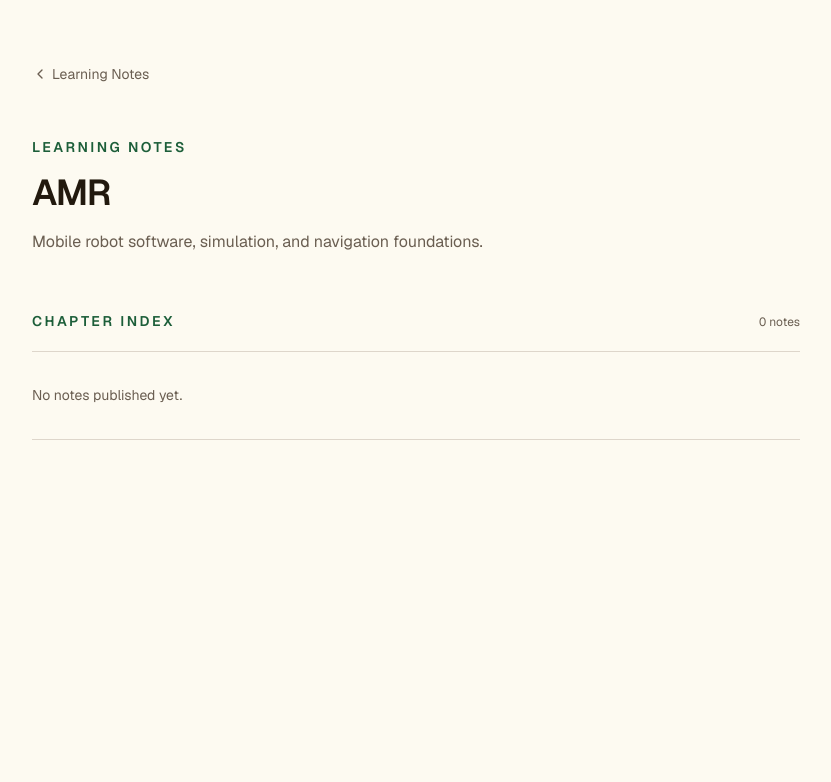
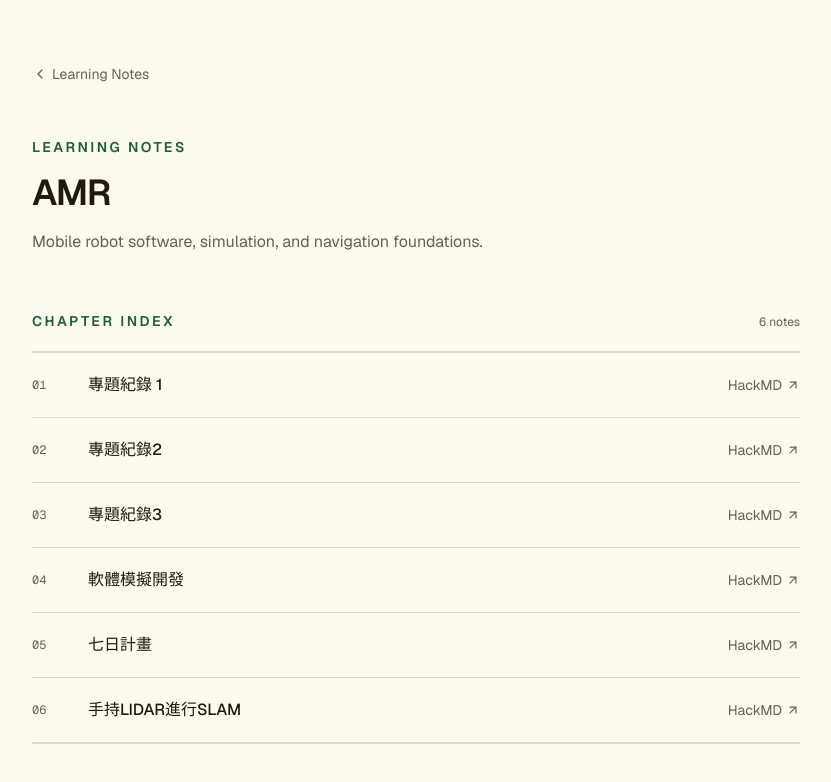
Before and after one commit to johnson931128/johnson931128.github.io, a Next.js app: page /notes/amr in a window 1280 px wide. Shown: the top 782 px of the page, without its empty margins (224-1055 px from the left). Built offline with nearby package versions, Linux system fonts and the light colour scheme.

Commit message:
feat: populate learning notes with HackMD links

```diff
--- a/src/app/notes/[subject]/page.tsx
+++ b/src/app/notes/[subject]/page.tsx
@@ -1,4 +1,8 @@
-import { getLearningNoteSubject, LEARNING_NOTE_SUBJECTS } from "@/data/learning-notes";
+import {
+  getLearningNoteSubject,
+  LEARNING_NOTE_SUBJECTS,
+  sortLearningNotes,
+} from "@/data/learning-notes";
 import { ArrowUpRight, ChevronLeft } from "lucide-react";
 import type { Metadata } from "next";
 import Link from "next/link";
@@ -40,6 +44,51 @@ export default async function LearningNoteSubjectPage({
     notFound();
   }
 
+  const notes = sortLearningNotes(subject.notes);
+  const hasGroups = notes.some((note) => note.group);
+  const groupOrder = ["tf2", "intermediate", "action", "Client Library", "ORB-slam3", null];
+  const noteGroups = hasGroups
+    ? groupOrder
+        .map((group) => ({
+          group,
+          notes: notes.filter((note) => (note.group ?? null) === group),
+        }))
+        .filter(({ notes: groupedNotes }) => groupedNotes.length > 0)
+    : [{ group: null, notes }];
+
+  const renderNotes = (groupedNotes: typeof notes) => (
+    <div className="divide-y divide-border border-y border-border">
+      {groupedNotes.map((note, index) => (
+        <a
+          key={note.slug}
+          href={note.hackmdUrl}
+          target="_blank"
+          rel="noopener noreferrer"
+          aria-label={`Open ${note.title} on HackMD (opens in a new tab)`}
+          className="group flex items-start gap-4 py-5 transition-colors hover:bg-card/45 focus-visible:relative focus-visible:z-10 focus-visible:bg-card/60 focus-visible:outline-none focus-visible:ring-2 focus-visible:ring-ring focus-visible:ring-inset sm:items-center sm:gap-6"
+        >
+          <span className="mt-0.5 w-8 shrink-0 font-mono text-xs tabular-nums text-muted-foreground sm:mt-0">
+            {String(index + 1).padStart(2, "0")}
+          </span>
+          <div className="min-w-0 flex-1">
+            <h3 className="font-medium text-foreground transition-colors group-hover:text-primary">
+              {note.title}
+            </h3>
+            {note.updatedAt ? (
+              <time className="mt-1 block text-xs text-muted-foreground">
+                Updated {note.updatedAt}
+              </time>
+            ) : null}
+          </div>
+          <span className="inline-flex shrink-0 items-center gap-1 text-sm text-muted-foreground transition-colors group-hover:text-foreground">
+            HackMD
+            <ArrowUpRight className="size-3.5" aria-hidden />
+          </span>
+        </a>
+      ))}
+    </div>
+  );
+
   return (
     <main className="mx-auto max-w-3xl">
       <nav aria-label="Breadcrumb" className="mb-12">
@@ -79,33 +128,14 @@ export default async function LearningNoteSubjectPage({
 
         {subject.notes.length > 0 ? (
           <div className="mt-5 divide-y divide-border border-y border-border">
-            {subject.notes.map((note, index) => (
-              <div
-                key={note.slug}
-                className="flex items-start gap-4 py-5 sm:items-center sm:gap-6"
-              >
-                <span className="mt-0.5 w-8 shrink-0 font-mono text-xs tabular-nums text-muted-foreground sm:mt-0">
-                  {String(index + 1).padStart(2, "0")}
-                </span>
-                <div className="min-w-0 flex-1">
-                  <h3 className="font-medium text-foreground">{note.title}</h3>
-                  {note.updatedAt ? (
-                    <time className="mt-1 block text-xs text-muted-foreground">
-                      Updated {note.updatedAt}
-                    </time>
-                  ) : null}
-                </div>
-                {note.hackmdUrl ? (
-                  <a
-                    href={note.hackmdUrl}
-                    target="_blank"
-                    rel="noopener noreferrer"
-                    className="inline-flex shrink-0 items-center gap-1 rounded-sm text-sm text-muted-foreground transition-colors hover:text-foreground focus-visible:outline-none focus-visible:ring-2 focus-visible:ring-ring focus-visible:ring-offset-4 focus-visible:ring-offset-background"
-                  >
-                    HackMD
-                    <ArrowUpRight className="size-3.5" aria-hidden />
-                  </a>
+            {noteGroups.map(({ group, notes: groupedNotes }) => (
+              <div key={group ?? "general"} className="space-y-3">
+                {hasGroups ? (
+                  <h3 className="text-xs font-semibold uppercase tracking-[0.16em] text-muted-foreground">
+                    {group ?? "General"}
+                  </h3>
                 ) : null}
+                {renderNotes(groupedNotes)}
               </div>
             ))}
           </div>
--- a/src/data/learning-notes.ts
+++ b/src/data/learning-notes.ts
@@ -7,8 +7,9 @@ export type LearningNoteSubjectSlug =
 export type LearningNote = {
   slug: string;
   title: string;
+  group?: string | null;
   updatedAt?: string;
-  hackmdUrl?: string;
+  hackmdUrl: string;
 };
 
 export type LearningNoteSubject = {
@@ -18,6 +19,28 @@ export type LearningNoteSubject = {
   notes: readonly LearningNote[];
 };
 
+const HACKMD_BASE_URL = "https://hackmd.io/@johnson931128/";
+
+const chapterNumber = (title: string) => {
+  const match = /^(?:ch(?:apter)?\s*|)(\d+)(?:\.\d+)?/i.exec(title);
+  return match ? Number(match[1]) : null;
+};
+
+export function sortLearningNotes(notes: readonly LearningNote[]) {
+  return notes
+    .map((note, index) => ({ note, index, chapter: chapterNumber(note.title) }))
+    .sort((a, b) => {
+      if (a.chapter !== null && b.chapter !== null) {
+        return a.chapter - b.chapter || a.index - b.index;
+      }
+
+      if (a.chapter !== null) return -1;
+      if (b.chapter !== null) return 1;
+      return a.index - b.index;
+    })
+    .map(({ note }) => note);
+}
+
 // Keep this shape stable so a future build-time HackMD sync can replace the
 // note arrays without changing the homepage or subject page components.
 export const LEARNING_NOTE_SUBJECTS: readonly LearningNoteSubject[] = [
@@ -25,25 +48,184 @@ export const LEARNING_NOTE_SUBJECTS: readonly LearningNoteSubject[] = [
     slug: "computer-organization",
     title: "Computer Organization",
     description: "Foundations of processors, memory, and the systems built around them.",
-    notes: [],
+    notes: [
+      { slug: "r18S3BNy-g", title: "ch1", group: null, hackmdUrl: `${HACKMD_BASE_URL}r18S3BNy-g` },
+      { slug: "H1Na16eJbl", title: "ch2", group: null, hackmdUrl: `${HACKMD_BASE_URL}H1Na16eJbl` },
+      { slug: "SJHI3Saagg", title: "CH2", group: null, hackmdUrl: `${HACKMD_BASE_URL}SJHI3Saagg` },
+      { slug: "SJBM9xHkbx", title: "ch3", group: null, hackmdUrl: `${HACKMD_BASE_URL}SJBM9xHkbx` },
+      {
+        slug: "rkvSyE_Mbx",
+        title: "Ch4_single_cycle",
+        group: null,
+        hackmdUrl: `${HACKMD_BASE_URL}rkvSyE_Mbx`,
+      },
+      {
+        slug: "BJ65MLeQbx",
+        title: "ch4_2_pipeline",
+        group: null,
+        hackmdUrl: `${HACKMD_BASE_URL}BJ65MLeQbx`,
+      },
+      { slug: "Hynti13EWx", title: "分年分", group: null, hackmdUrl: `${HACKMD_BASE_URL}Hynti13EWx` },
+      { slug: "HkyYFIi4-x", title: "考古", group: null, hackmdUrl: `${HACKMD_BASE_URL}HkyYFIi4-x` },
+    ],
   },
   {
     slug: "ros-2",
     title: "ROS 2",
     description: "Robotics middleware, communication, and software composition.",
-    notes: [],
+    notes: [
+      { slug: "rkai7ndAge", title: "tf2 part1", group: "tf2", hackmdUrl: `${HACKMD_BASE_URL}rkai7ndAge` },
+      { slug: "BkmIHwLJWe", title: "Other", group: "tf2", hackmdUrl: `${HACKMD_BASE_URL}BkmIHwLJWe` },
+      {
+        slug: "HyVapUcJ-e",
+        title: "TF Marker Manager",
+        group: "intermediate",
+        hackmdUrl: `${HACKMD_BASE_URL}HyVapUcJ-e`,
+      },
+      {
+        slug: "S1fnvUjeWx",
+        title: "URDF",
+        group: "intermediate",
+        hackmdUrl: `${HACKMD_BASE_URL}S1fnvUjeWx`,
+      },
+      {
+        slug: "S1LKP49J-x",
+        title: "Using the Node Interfaces Template Class (C++)",
+        group: "intermediate",
+        hackmdUrl: `${HACKMD_BASE_URL}S1LKP49J-x`,
+      },
+      {
+        slug: "HkAEVg91Ze",
+        title: "Writing a Composable Node (C++)",
+        group: "intermediate",
+        hackmdUrl: `${HACKMD_BASE_URL}HkAEVg91Ze`,
+      },
+      {
+        slug: "BJvXyx9yZg",
+        title: "Composing multiple nodes in a single process",
+        group: "intermediate",
+        hackmdUrl: `${HACKMD_BASE_URL}BJvXyx9yZg`,
+      },
+      {
+        slug: "BJRMrSA-be",
+        title: "Phase 3 操作指南",
+        group: "action",
+        hackmdUrl: `${HACKMD_BASE_URL}BJRMrSA-be`,
+      },
+      { slug: "SJRu74L0le", title: "Action", group: "action", hackmdUrl: `${HACKMD_BASE_URL}SJRu74L0le` },
+      {
+        slug: "S1rLdkhhxg",
+        title: "Client Library",
+        group: "Client Library",
+        hackmdUrl: `${HACKMD_BASE_URL}S1rLdkhhxg`,
+      },
+      {
+        slug: "r11uLHICel",
+        title: "CMakeLists.txt & Package.xml 撰寫原則",
+        group: "Client Library",
+        hackmdUrl: `${HACKMD_BASE_URL}r11uLHICel`,
+      },
+      {
+        slug: "HylOV8qnxWe",
+        title: "ORB-slam3 實作(筆電)",
+        group: "ORB-slam3",
+        hackmdUrl: `${HACKMD_BASE_URL}HylOV8qnxWe`,
+      },
+      { slug: "ryTv6Kjxbl", title: "目前進度", group: null, hackmdUrl: `${HACKMD_BASE_URL}ryTv6Kjxbl` },
+      {
+        slug: "HkBGLQ8eWl",
+        title: "大方向二 (待修)",
+        group: null,
+        hackmdUrl: `${HACKMD_BASE_URL}HkBGLQ8eWl`,
+      },
+      { slug: "Hyiw7yik-e", title: "大方向", group: null, hackmdUrl: `${HACKMD_BASE_URL}Hyiw7yik-e` },
+      { slug: "SyJlV4fCeg", title: "複習用(專題)", group: null, hackmdUrl: `${HACKMD_BASE_URL}SyJlV4fCeg` },
+      { slug: "SJftEBApgg", title: "Intermediate", group: null, hackmdUrl: `${HACKMD_BASE_URL}SJftEBApgg` },
+      {
+        slug: "rJ_IbH10le",
+        title: "🧭 Modern C++11–23 全語法大全",
+        group: null,
+        hackmdUrl: `${HACKMD_BASE_URL}rJ_IbH10le`,
+      },
+    ],
   },
   {
     slug: "operating-systems",
     title: "Operating Systems",
     description: "Processes, memory, and the interfaces that make systems useful.",
-    notes: [],
+    notes: [
+      { slug: "H1_aLYfhWx", title: "ch1 Introduction", group: null, hackmdUrl: `${HACKMD_BASE_URL}H1_aLYfhWx` },
+      {
+        slug: "ryunYrrnWe",
+        title: "ch2 Operating-System Structures",
+        group: null,
+        hackmdUrl: `${HACKMD_BASE_URL}ryunYrrnWe`,
+      },
+      { slug: "HJi-3fusZe", title: "ch3 Process", group: null, hackmdUrl: `${HACKMD_BASE_URL}HJi-3fusZe` },
+      { slug: "HkKNBYiiZg", title: "ch4 Thread", group: null, hackmdUrl: `${HACKMD_BASE_URL}HkKNBYiiZg` },
+      {
+        slug: "S1ChJcy2We",
+        title: "ch5 CPU schedueling",
+        group: null,
+        hackmdUrl: `${HACKMD_BASE_URL}S1ChJcy2We`,
+      },
+      {
+        slug: "r1iD2IhTWx",
+        title: "ch6 Synchronization Tools",
+        group: null,
+        hackmdUrl: `${HACKMD_BASE_URL}r1iD2IhTWx`,
+      },
+      { slug: "r1Fi0EhCWx", title: "ch8 Deadlocks", group: null, hackmdUrl: `${HACKMD_BASE_URL}r1Fi0EhCWx` },
+      { slug: "Hk7_IxaA-e", title: "ch9 Main Memory", group: null, hackmdUrl: `${HACKMD_BASE_URL}Hk7_IxaA-e` },
+      {
+        slug: "rJ0VOjA1Ge",
+        title: "ch10 Virtual Momory",
+        group: null,
+        hackmdUrl: `${HACKMD_BASE_URL}rJ0VOjA1Ge`,
+      },
+      { slug: "rJomMGVffe", title: "ch11", group: null, hackmdUrl: `${HACKMD_BASE_URL}rJomMGVffe` },
+      {
+        slug: "B1bmwfPbMg",
+        title: "chapter 11 Mass-Storage Structure",
+        group: null,
+        hackmdUrl: `${HACKMD_BASE_URL}B1bmwfPbMg`,
+      },
+      { slug: "HkHEAfPbfe", title: "ch12  I/O Systems", group: null, hackmdUrl: `${HACKMD_BASE_URL}HkHEAfPbfe` },
+      {
+        slug: "BysXwv6WGl",
+        title: "Chapter 13 file system Interface",
+        group: null,
+        hackmdUrl: `${HACKMD_BASE_URL}BysXwv6WGl`,
+      },
+      {
+        slug: "SkUyDj6bGl",
+        title: "chapter 14 File-System Implementation",
+        group: null,
+        hackmdUrl: `${HACKMD_BASE_URL}SkUyDj6bGl`,
+      },
+      {
+        slug: "HyHFT-JGze",
+        title: "chapter 15  File System  Internals",
+        group: null,
+        hackmdUrl: `${HACKMD_BASE_URL}HyHFT-JGze`,
+      },
+      { slug: "r1lvB6mGfl", title: "9.6", group: null, hackmdUrl: `${HACKMD_BASE_URL}r1lvB6mGfl` },
+      { slug: "Byt1CQAA-l", title: "名詞百科", group: null, hackmdUrl: `${HACKMD_BASE_URL}Byt1CQAA-l` },
+      { slug: "rk5SZG4MMl", title: "期末名詞表", group: null, hackmdUrl: `${HACKMD_BASE_URL}rk5SZG4MMl` },
+    ],
   },
   {
     slug: "amr",
     title: "AMR",
     description: "Mobile robot software, simulation, and navigation foundations.",
-    notes: [],
+    notes: [
+      { slug: "HkcZ9ny9Wg", title: "專題紀錄 1", group: null, hackmdUrl: `${HACKMD_BASE_URL}HkcZ9ny9Wg` },
+      { slug: "B1cCB8uRZx", title: "專題紀錄2", group: null, hackmdUrl: `${HACKMD_BASE_URL}B1cCB8uRZx` },
+      { slug: "rk8TX00eGe", title: "專題紀錄3", group: null, hackmdUrl: `${HACKMD_BASE_URL}rk8TX00eGe` },
+      { slug: "S1wXQkudZx", title: "軟體模擬開發", group: null, hackmdUrl: `${HACKMD_BASE_URL}S1wXQkudZx` },
+      { slug: "Hyuv_TtIZe", title: "七日計畫", group: null, hackmdUrl: `${HACKMD_BASE_URL}Hyuv_TtIZe` },
+      { slug: "H1PDpuJrbe", title: "手持LIDAR進行SLAM", group: null, hackmdUrl: `${HACKMD_BASE_URL}H1PDpuJrbe` },
+    ],
   },
 ];
 
```
